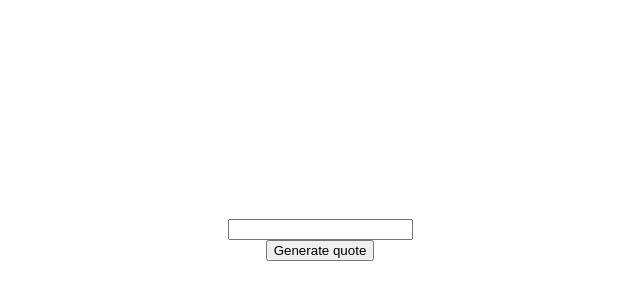
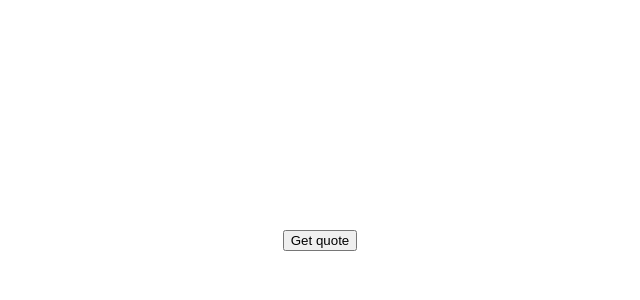
Before and after one commit to liamAppleton/Random-Quote-Generator, a React (Vite) app in the folder random-quote-generator/: page / in a window 1280 px wide. Shown: the part 160-460 px from the top of the page, without its empty margins (320-960 px from the left). Built offline with nearby package versions, Linux system fonts and the light colour scheme; the HTML template or start-up script is replaced by a standard one.

Commit message:
remove form and added p element

```diff
--- a/random-quote-generator/src/components/QuoteBox.jsx
+++ b/random-quote-generator/src/components/QuoteBox.jsx
@@ -1,11 +1,12 @@
-import React from "react";
+import React, { useState } from "react";
 import styles from "./QuoteBox.module.css";
 
 const QuoteBox = () => {
-  const apiKey = "bWbwxDdtS9Bzsouymirguw==uZhWEMRD79j4eKVg";
-  const apiUrl = "https://api.api-ninjas.com/v1/quotes";
+  const [quote, setQuote] = useState("");
 
   const fetchData = async () => {
+    const apiKey = "bWbwxDdtS9Bzsouymirguw==uZhWEMRD79j4eKVg";
+    const apiUrl = "https://api.api-ninjas.com/v1/quotes";
     try {
       const response = await fetch(apiUrl, {
         method: "GET",
@@ -19,28 +20,24 @@ const QuoteBox = () => {
       }
 
       const data = await response.json();
-      console.log(data);
+      setQuote(data[0].quote);
     } catch (error) {
       console.log(error);
     }
   };
 
   return (
-    <div>
-      <form
-        className={styles.container}
-        onSubmit={(e) => {
+    <div className={styles.container}>
+      {quote && <p>{quote}</p>}
+      <button
+        onClick={(e) => {
           e.preventDefault();
           fetchData();
         }}
+        className="btn btn-primary"
       >
-        <div className="mb-3">
-          <input type="text" className="form-control" readOnly={true} />
-        </div>
-        <button type="submit" className="btn btn-primary">
-          Generate quote
-        </button>
-      </form>
+        Get quote
+      </button>
     </div>
   );
 };
--- a/random-quote-generator/src/components/QuoteBox.module.css
+++ b/random-quote-generator/src/components/QuoteBox.module.css
@@ -5,3 +5,9 @@
     flex-direction: column;
 
 }
+
+p {
+    font-size: 15px;
+    text-align: center;
+    padding: 10px;
+}
```
